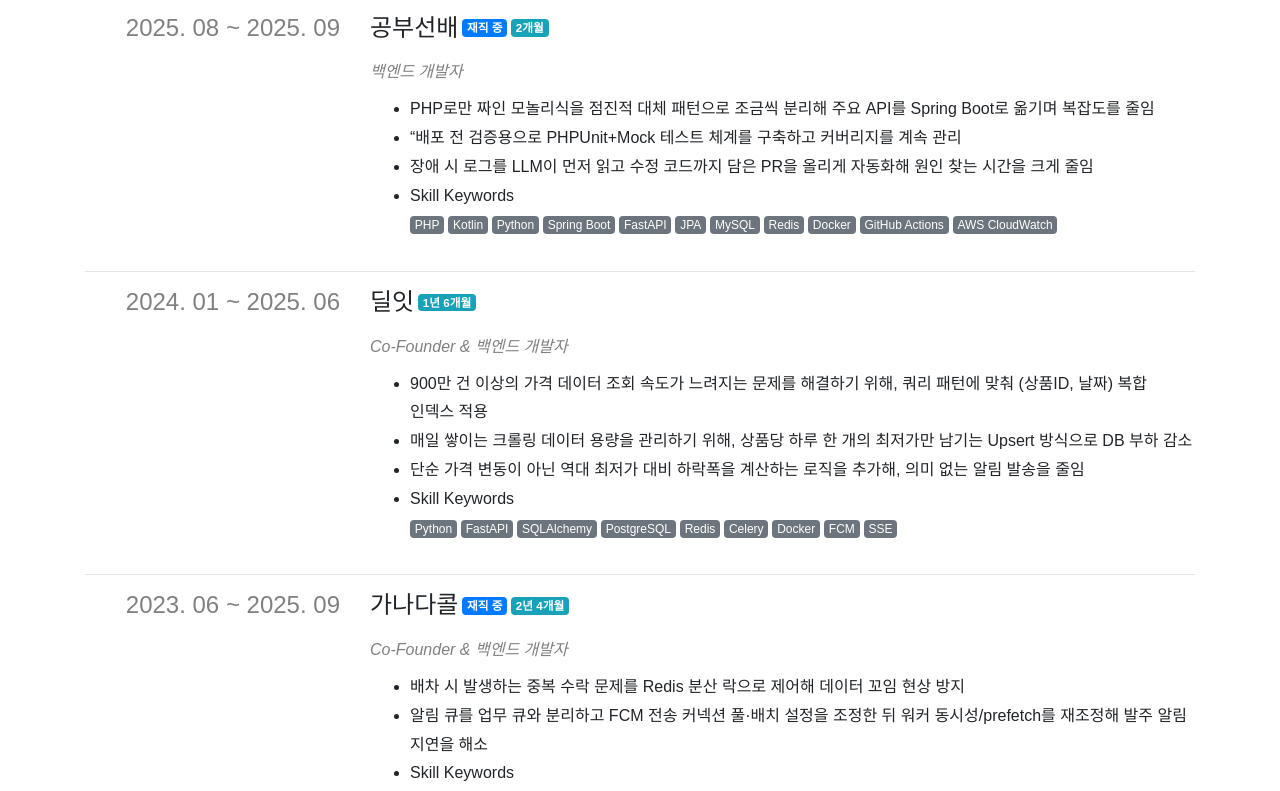
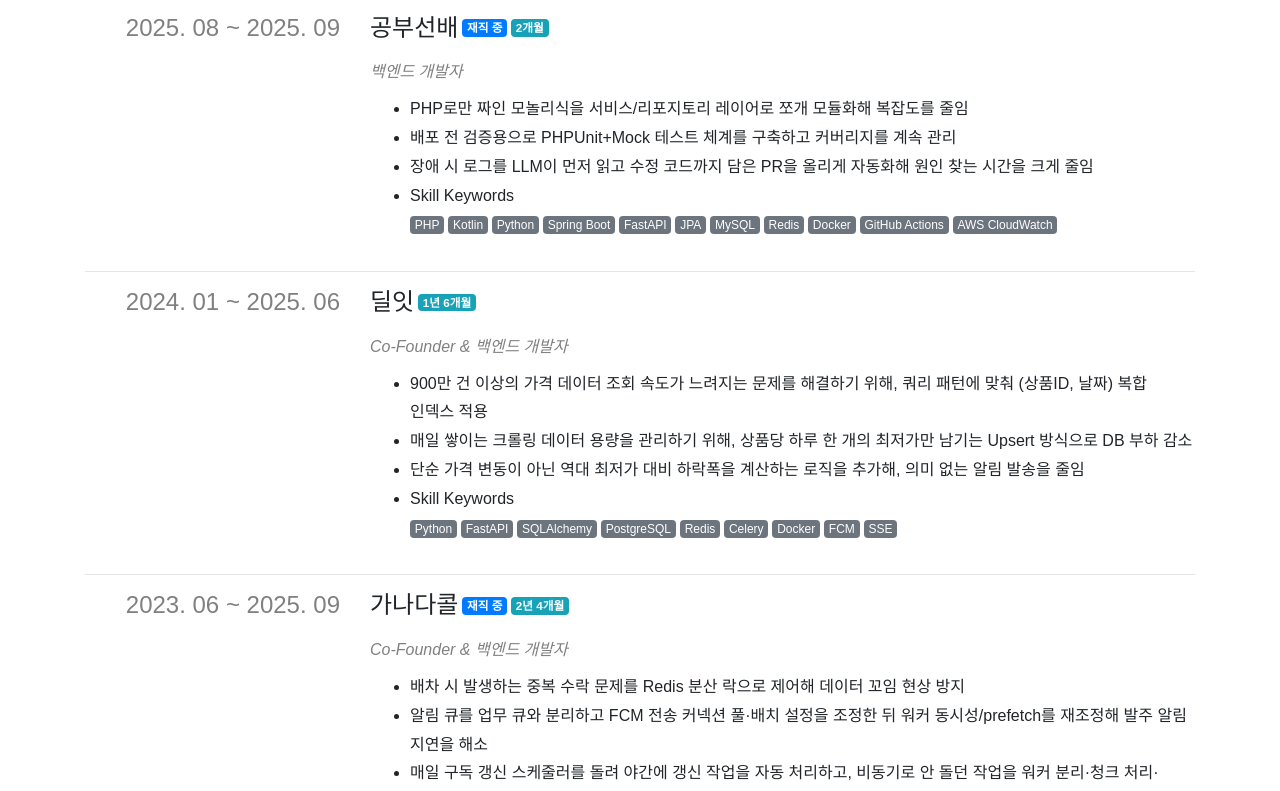
Before and after one commit to yuneast/resume, a Next.js app: page / in a window 1280 px wide. Shown: the part 1200-1991 px from the top of the page. Built offline with nearby package versions, Linux system fonts and the light colour scheme; a web font is replaced by a local one.

Commit message:
Update experience.ts

```diff
--- a/payload/experience.ts
+++ b/payload/experience.ts
@@ -11,8 +11,8 @@
           title: '백엔드 개발자',
           startedAt: '2025-08',
           descriptions: [
-            'PHP로만 짜인 모놀리식을 점진적 대체 패턴으로 조금씩 분리해 주요 API를 Spring Boot로 옮기며 복잡도를 줄임',
-            '“배포 전 검증용으로 PHPUnit+Mock 테스트 체계를 구축하고 커버리지를 계속 관리',
+            'PHP로만 짜인 모놀리식을 서비스/리포지토리 레이어로 쪼개 모듈화해 복잡도를 줄임',
+            '배포 전 검증용으로 PHPUnit+Mock 테스트 체계를 구축하고 커버리지를 계속 관리',
             '장애 시 로그를 LLM이 먼저 읽고 수정 코드까지 담은 PR을 올리게 자동화해 원인 찾는 시간을 크게 줄임',
           ],
           skillKeywords: [
@@ -48,6 +48,7 @@
           descriptions: [
             '배차 시 발생하는 중복 수락 문제를 Redis 분산 락으로 제어해 데이터 꼬임 현상 방지',
             '알림 큐를 업무 큐와 분리하고 FCM 전송 커넥션 풀·배치 설정을 조정한 뒤 워커 동시성/prefetch를 재조정해 발주 알림 지연을 해소',
+            '매일 구독 갱신 스케줄러를 돌려 야간에 갱신 작업을 자동 처리하고, 비동기로 안 돌던 작업을 워커 분리·청크 처리·인덱스 최적화로 실제 병렬 처리해 실행 시간을 단축',
           ],
           skillKeywords: [
             'Python', 'FastAPI', 'SQLAlchemy', 'MySQL', 'Redis', 'Celery', 'FCM',
```
